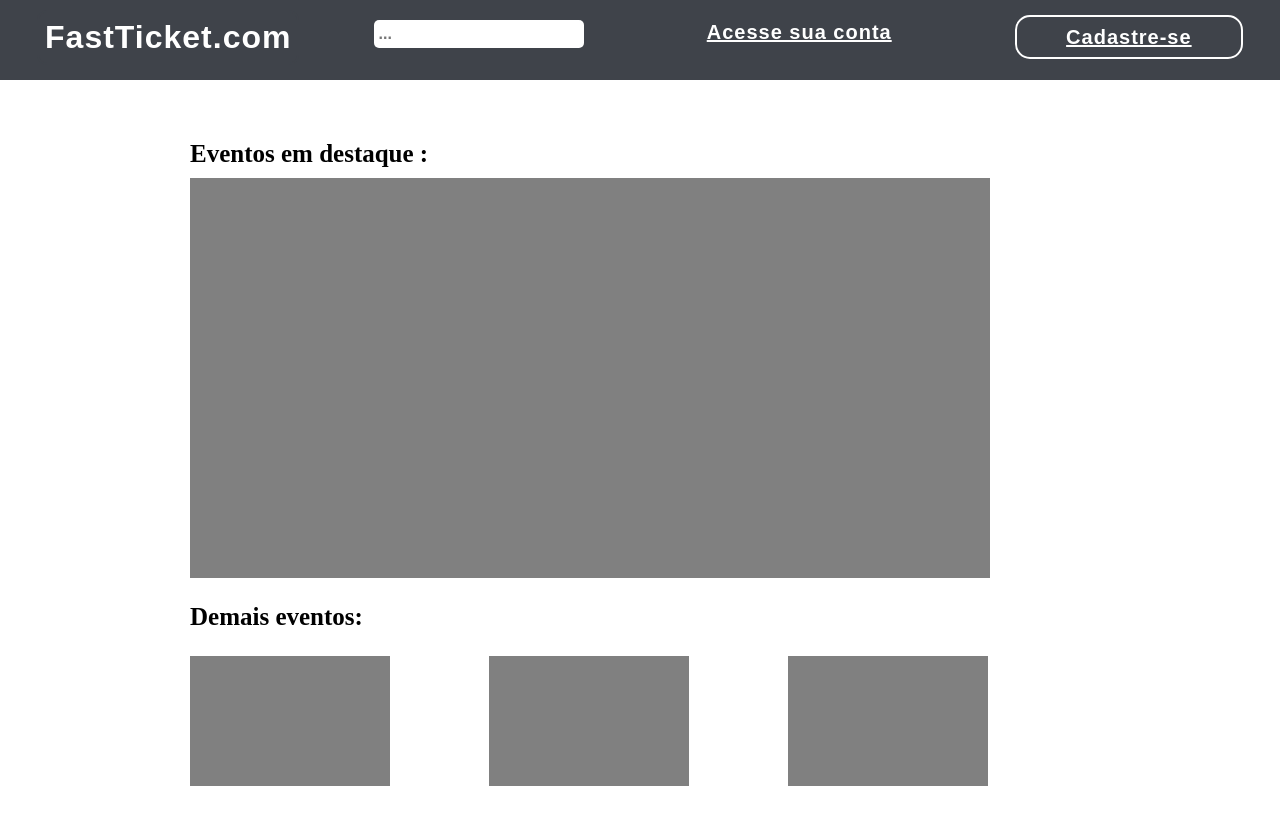
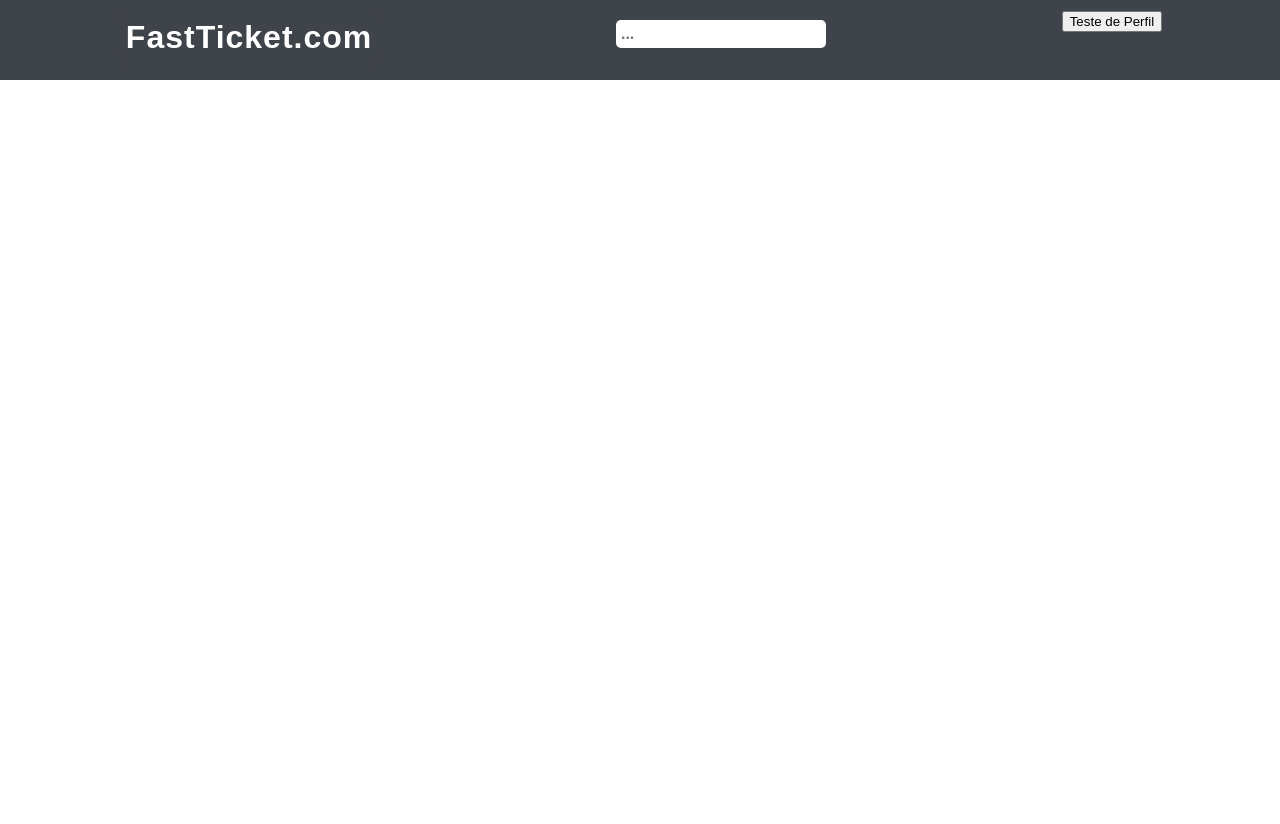
Before and after one commit to emilio-guilhon/fast-ticket, a React (Create React App) app: page /homecliente in a window 1280 px wide. Shown: the top 824 px of the page. After the commit the page ends 800 px from the top, so only its background shows below. Built offline with nearby package versions, Linux system fonts and the light colour scheme; the HTML template or start-up script is replaced by a standard one; a web font is replaced by a local one.

Commit message:
cadastro e login finalizados

```diff
--- a/src/App.css
+++ /dev/null
@@ -1,38 +0,0 @@
-.App {
-  text-align: center;
-}
-
-.App-logo {
-  height: 40vmin;
-  pointer-events: none;
-}
-
-@media (prefers-reduced-motion: no-preference) {
-  .App-logo {
-    animation: App-logo-spin infinite 20s linear;
-  }
-}
-
-.App-header {
-  background-color: #282c34;
-  min-height: 100vh;
-  display: flex;
-  flex-direction: column;
-  align-items: center;
-  justify-content: center;
-  font-size: calc(10px + 2vmin);
-  color: white;
-}
-
-.App-link {
-  color: #61dafb;
-}
-
-@keyframes App-logo-spin {
-  from {
-    transform: rotate(0deg);
-  }
-  to {
-    transform: rotate(360deg);
-  }
-}
--- a/src/App.js
+++ b/src/App.js
@@ -3,6 +3,7 @@ import { BrowserRouter as Router, Route, Switch } from 'react-router-dom';
 import Home_Visitante from './Telas/Home_Visitante/Home_Visitante';
 import Login from './Telas/Login/Login';
 import Cadastro from './Telas/Cadastro/Cadastro';
+import HomeCliente from './Telas/HomeCliente/HomeCliente';
 
 function App() {
   return (
@@ -10,6 +11,7 @@ function App() {
       <header className="App-header">
         <Router>
           <Switch>
+            <Route path ="/homecliente" component ={HomeCliente}/>
             <Route path="/login" component={Login} />
             <Route path="/cadastro" component={Cadastro} />
             <Route path="/" component={Home_Visitante} />
--- /dev/null
+++ b/src/Telas/HomeCliente/HomeCliente.jsx
@@ -0,0 +1,15 @@
+import React from 'react'
+import NavbarCliente from '../../User/NavbarCliente/NavbarCliente'
+
+
+function HomeCliente() {
+  return (
+    <div>
+         <>
+        <NavbarCliente/>
+     </>
+    </div>
+  )
+}
+
+export default HomeCliente
--- a/src/Telas/Login/Login.jsx
+++ b/src/Telas/Login/Login.jsx
@@ -1,29 +1,41 @@
-import React from "react";
+import React, { useState } from 'react';
 import "./login.css";
 import Navbar_LoginCadastro from "../../User/Navbar_LoginCadastro/Navbar_LoginCadastro";
-import { Link } from "react-router-dom/cjs/react-router-dom.min";
+import { Link , useHistory } from "react-router-dom";
 import axios from "axios";
 
 function Login() {
+  const history = useHistory();
+  const [email, setEmail] = useState('');
+  const [password, setPassword] = useState('');
 
-  const login =async (username , password)=>{
+  const handleLogin = async (e) => {
+    e.preventDefault();
     try {
-      const response = await axios.get('http://localhost:5000/user/activate/{token}',{
-        username:username,
-        password:password
+      const response = await axios.post('http://localhost:5000/login', {
+        email: email,
+        password: password,
       });
-      console.log(response);
-      if(response.status == 200){
-        console.log('Sucesso!');
-      }
-      else{
-        console.log('Deu errado!');
+
+      if (response.status === 200) {
+        // Login bem-sucedido, armazene o token
+        const token = response.data.token;
+        localStorage.setItem('token', token);
+         console.log(token);
+        // Redirecione para a página principal
+        console.log('Sucesso');
+        history.push('/homecliente');
+
       }
     } catch (error) {
-       console.log("Erro ao realizar login",error);
+      console.error('Erro ao realizar o login:', error);
+      alert('Erro ao realizar login');
+      console.log(email , password);
+
+
+
     }
-  }
-
+  };
 
   return (
     <div className="container">
@@ -32,13 +44,14 @@ function Login() {
           <Navbar_LoginCadastro />
           <span>Login</span>
         </header>
-        <form >
+        <form onSubmit={handleLogin}>
           <div className="inputContainer">
             <label htmlFor="email">E-mail:</label>
             <input
               className="input"
               type="text"
-              name="email"
+              value={email}
+              onChange={(e) => setEmail(e.target.value)}
               id="email"
               placeholder="exemplo@email.com"
             />
@@ -48,12 +61,13 @@ function Login() {
             <input
               className="input"
               type="password"
-              name="password"
+              value={password}
+              onChange={(e) => setPassword(e.target.value)}
               id="password"
               placeholder="**********"
             />
           </div>
-          <button className="Button" onSubmit={login} >Entrar</button>
+          <button className="Button" type="submit">Entrar</button>
           <div className="underbutton">
             <p>Esqueceu a senha?</p>
             <a>Clique Aqui!</a>
--- /dev/null
+++ b/src/User/NavbarCliente/NavbarCliente.jsx
@@ -0,0 +1,24 @@
+import React from 'react'
+import {Link} from 'react-router-dom'
+
+function NavbarCliente() {
+  return (
+    <div>
+         <nav className="navbar-body">
+          <ul>
+            <li className="Logo">
+                <button>FastTicket.com</button>
+            </li>
+          <li className="pesquisa">
+          <input type="text" placeholder="..." className="texto-pesquisar" />
+           </li>
+            <li>
+              <button className='Perfil'>Teste de Perfil</button>
+            </li>
+          </ul>
+        </nav>
+    </div>
+  )
+}
+
+export default NavbarCliente
```
